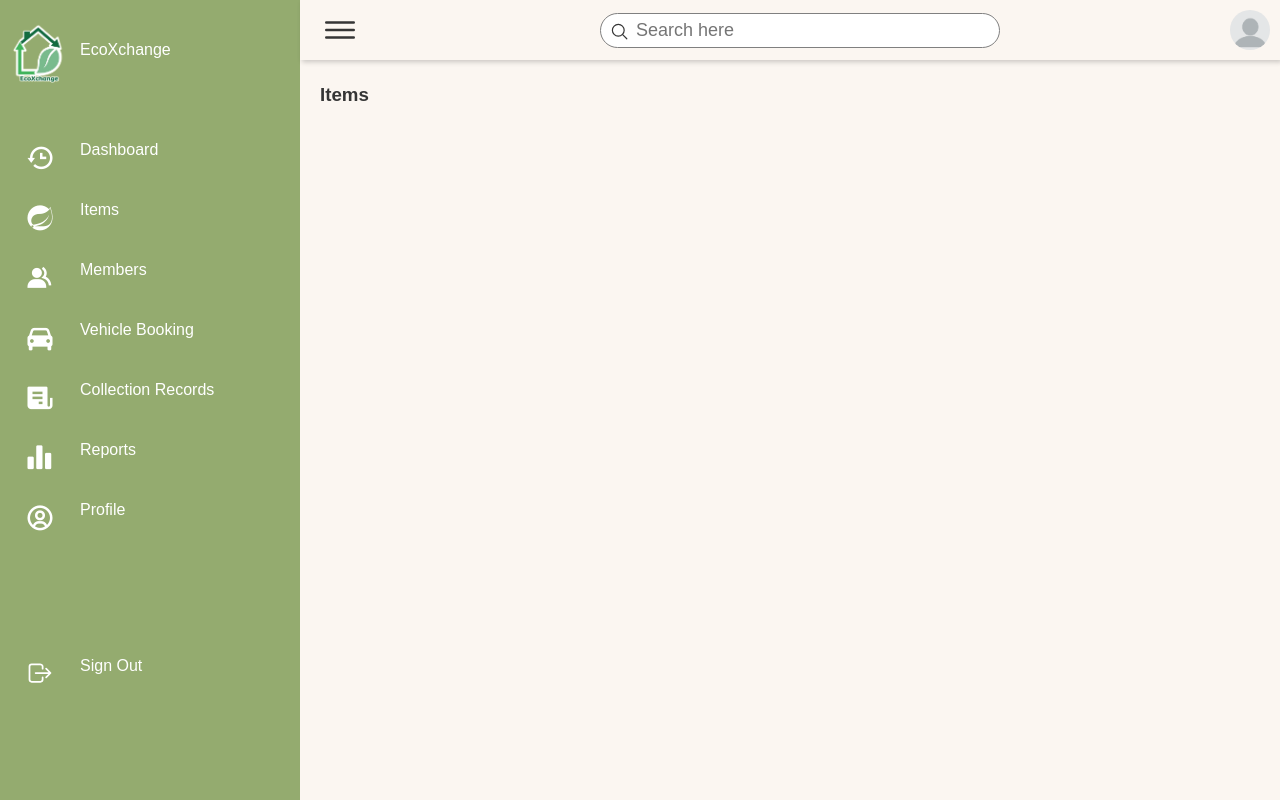
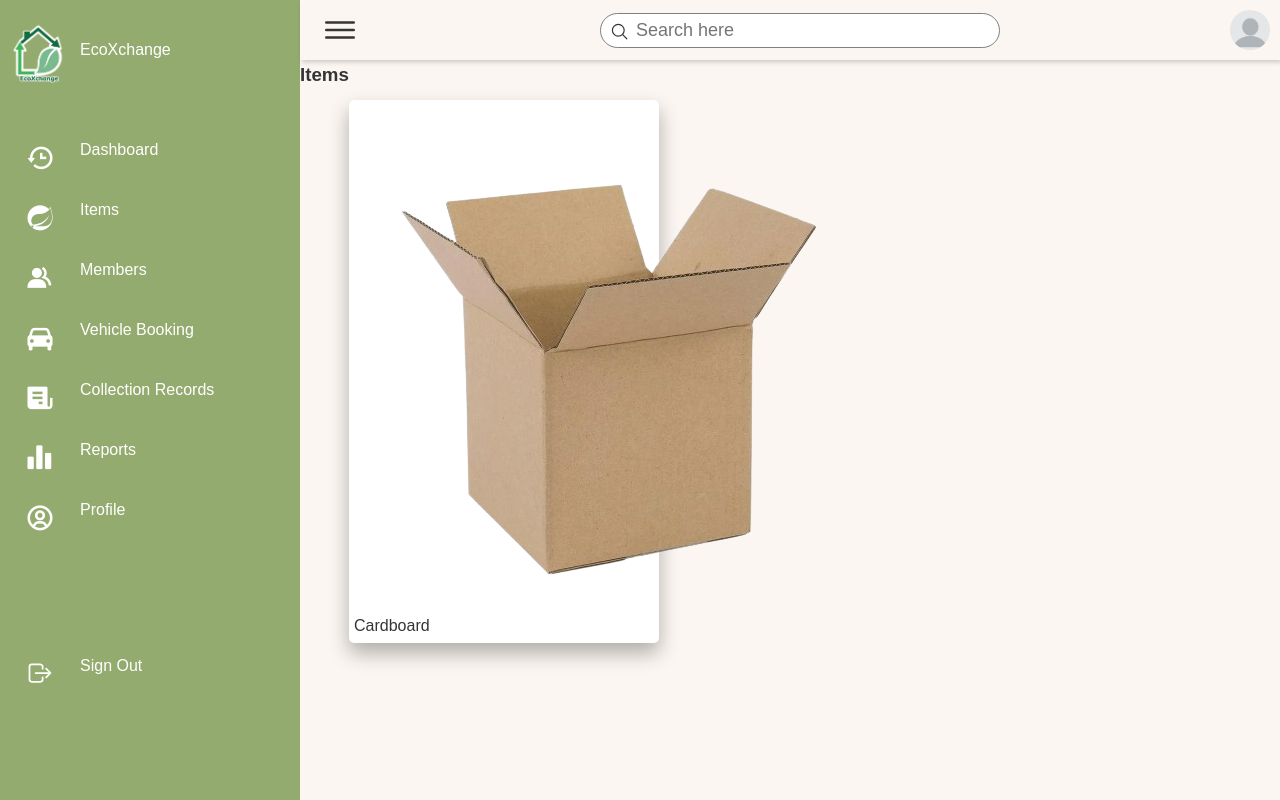
Before and after one commit to meyalissa/EcoXChange, a PHP site: page /pages/items-1.html in a window 1280 px wide. Run offline with PHP 8.4, Linux system fonts and the light colour scheme.

Commit message:
item codes
not completed yet

```diff
--- a/ExoXchange/pages/items-1.html
+++ b/ExoXchange/pages/items-1.html
@@ -9,7 +9,7 @@
     <!-- ===== BOX ICONS ===== -->
     <link href="https://unpkg.com/boxicons@2.0.7/css/boxicons.min.css" rel="stylesheet" />
     <!-- ======= Styles ====== -->
-    <link rel="stylesheet" href="../style/SidebarUser.css">
+    <link rel="stylesheet" href="../style/items-1.css">
 </head>
 
 <body>
@@ -119,14 +119,20 @@
 
                 </div>
             </div>
+
+            <div clas="nav-title"><h3>Items</h3></div>
+            <section class="sec">
+              <div class="item"></div>
             <div class="content">
-                <div clas="nav-title"><h3>Items</h3></div>
                 <!-- !!!!!!!!!!CODES HERE!!!!!!!! -->
-
-
+                <div class="img"><img src="cardboard.png" alt=""</div>
+                <div class="title">Cardboard</div>
+                <div class="box">
+                </div>
             </div>
         </div>
     </div>
+</section>
 
     <!-- =========== Scripts =========  -->
     <script src="../js/main.js"></script>
--- a/ExoXchange/style/items-1.css
+++ b/ExoXchange/style/items-1.css
@@ -1 +1,33 @@
+@import "SidebarUser.css";
 /* Test2 */
+.sec{
+    padding:10px 5%;
+}
+.content{
+    width:310px;
+    background: white;
+    box-shadow: 0 10px 20px rgba(0, 0, 0, 0.3);
+    border-radius:5px;
+    padding:5px;
+    margin-bottom: 20px;
+
+}
+
+.item .content img{
+    height:50px;
+    width:50px;
+}
+
+.item .content{
+    padding: 5px 20px;
+    opacity :0.8;
+}
+
+.item .content .title{
+    font-weight: 900;
+    font-size: 200px;
+    color: black;
+    padding: 0 20px;
+    align-items: center;
+
+}
```
Also changed, not shown: ExoXchange/pages/bnw paper.png (added), ExoXchange/pages/cardboard.png (added), ExoXchange/pages/glass bottle.png (added), ExoXchange/pages/newpaper.png (added).
